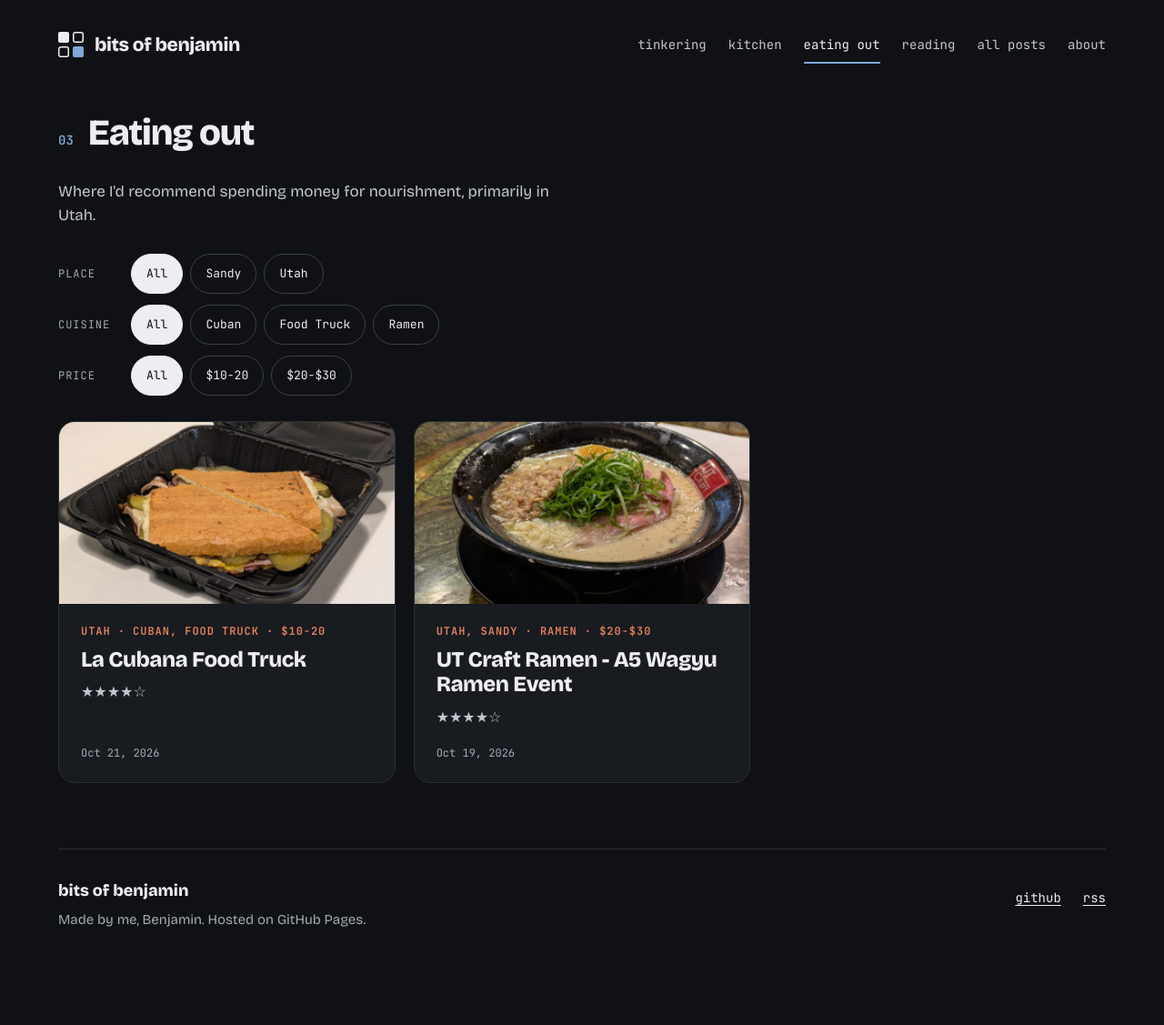
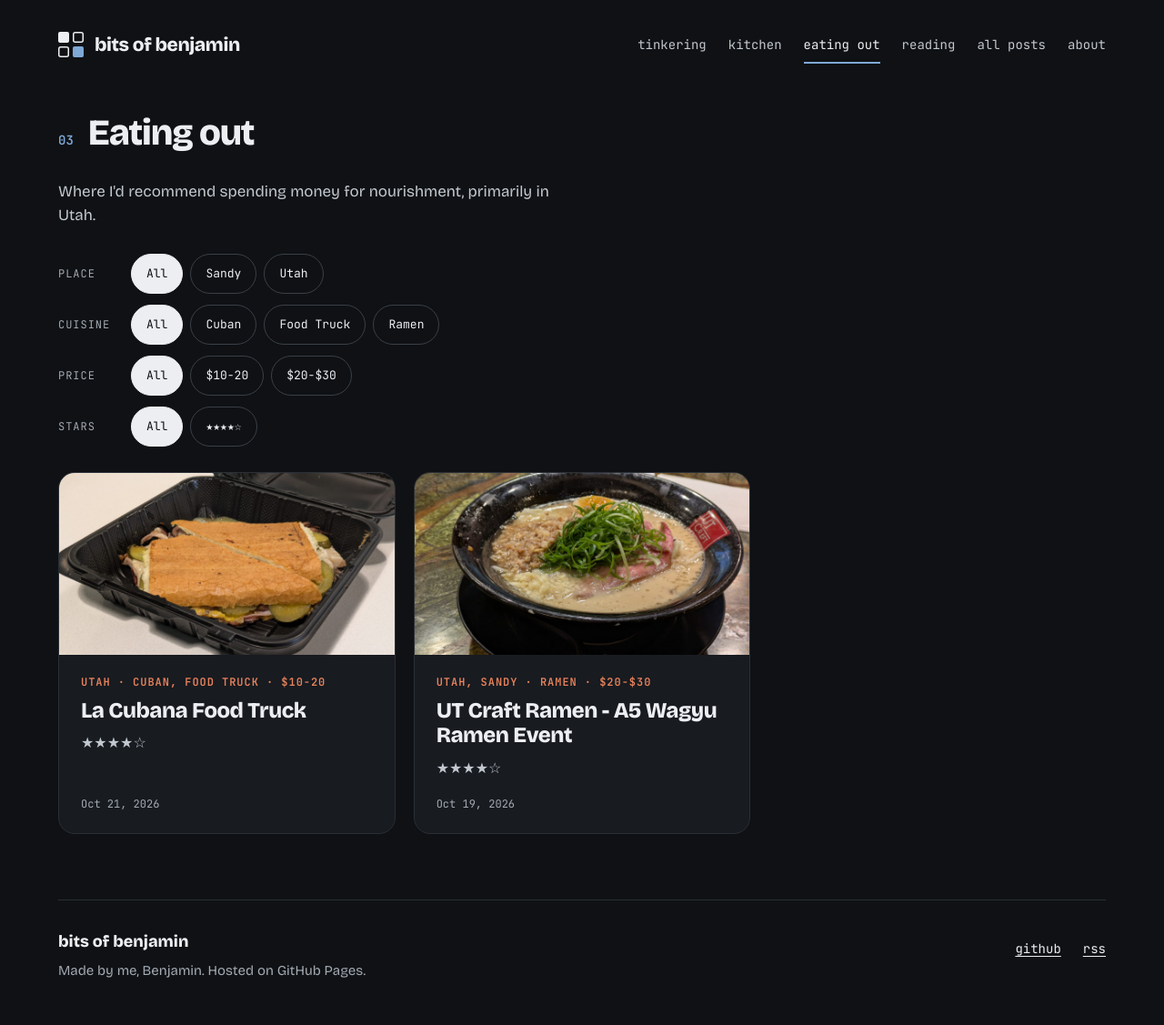
Before and after one commit to bergesonben/bergesonben.github.io, a Jekyll site: the page built from eating-out.md, in a window 1280 px wide. Shown: the whole page at 91% size. Built offline with Jekyll 4.4.1, drawn with Linux system fonts in a browser that asks for light colours; before the commit the page ends 1071 px from its top, so only the background shows below that.

Commit message:
Add stars filter to eating-out
Chips come from verdict values.

Co-Authored-By: Claude Opus 5.5 <noreply@anthropic.com>

```diff
--- a/_data/sections.yml
+++ b/_data/sections.yml
@@ -35,6 +35,8 @@
       label: Cuisine
     - key: price
       label: Price
+    - key: verdict
+      label: Stars
 
 - id: reading
   number: "05"
--- a/_includes/data-attrs.html
+++ b/_includes/data-attrs.html
@@ -1 +1 @@
-{%- assign d = include.post -%} data-item data-section="{{ d.section | escape }}" data-tags="{{ d.tags | join: '|' | escape }}" data-place="{{ d.place | join: '|' | escape }}" data-cuisine="{{ d.cuisine | join: '|' | escape }}" data-price="{{ d.price | escape }}"
+{%- assign d = include.post -%} data-item data-section="{{ d.section | escape }}" data-tags="{{ d.tags | join: '|' | escape }}" data-place="{{ d.place | join: '|' | escape }}" data-cuisine="{{ d.cuisine | join: '|' | escape }}" data-price="{{ d.price | escape }}" data-verdict="{{ d.verdict | escape }}"
```
